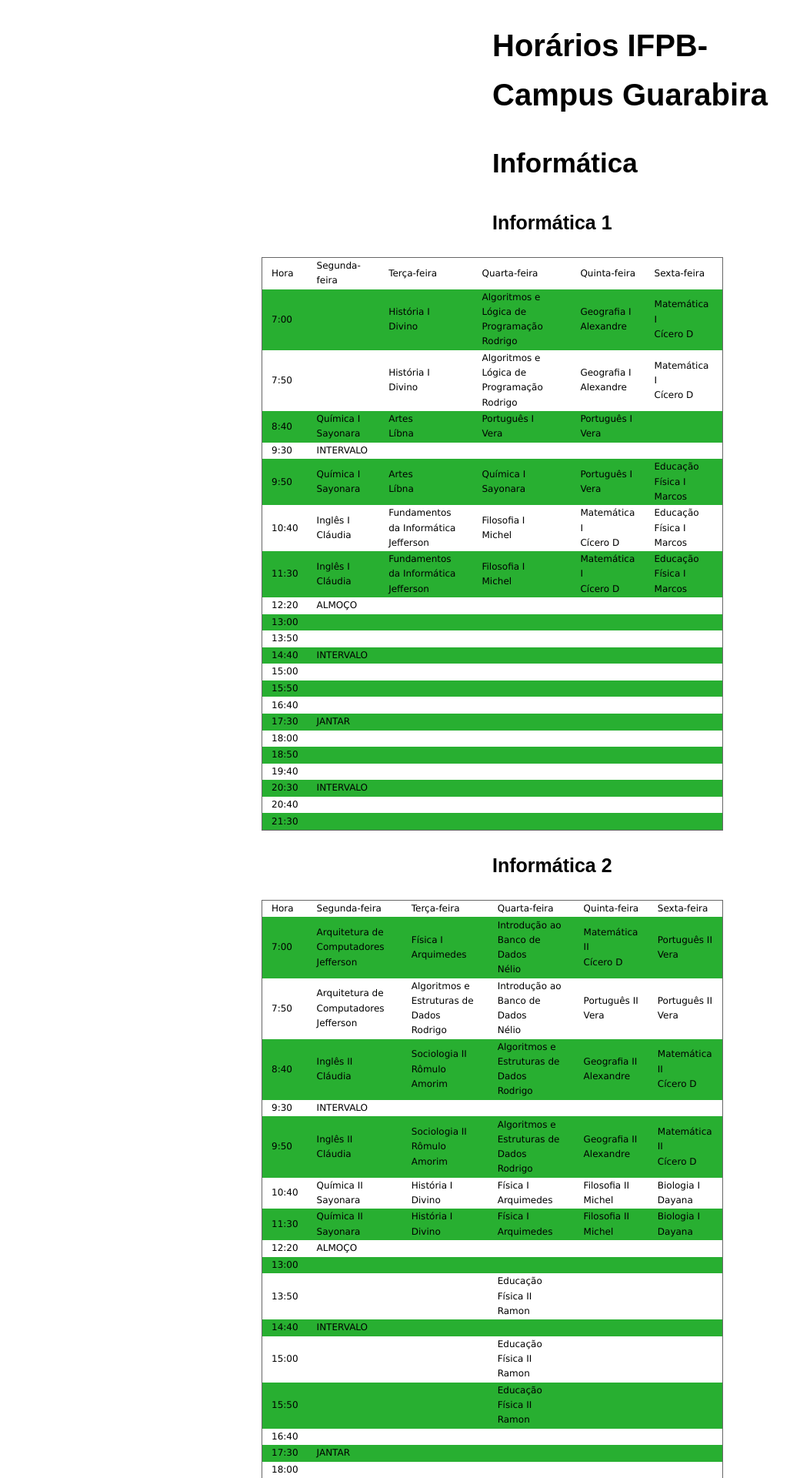
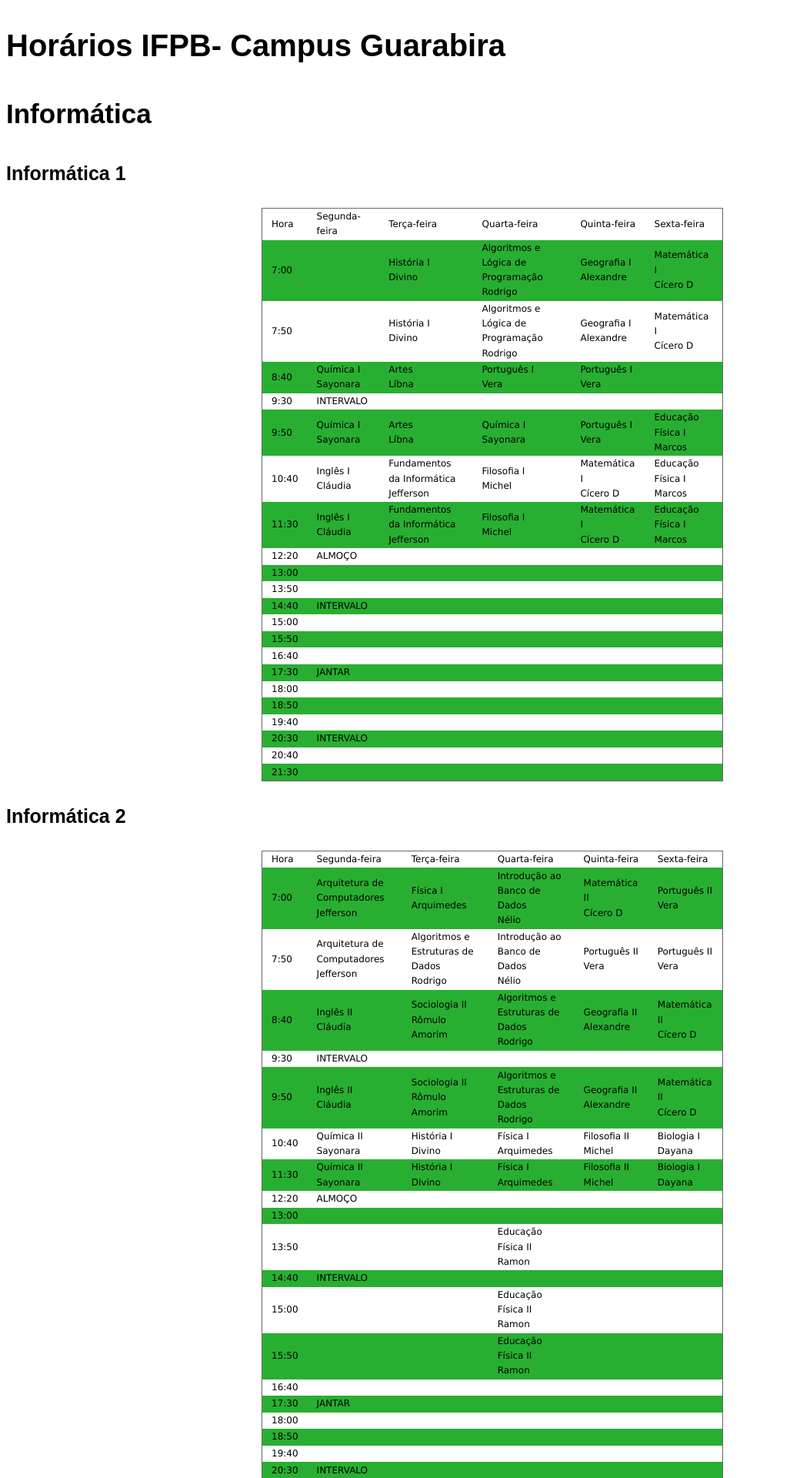
Before and after one commit to larissaserrano/horariomoisa, a Jekyll site: the page built from index.html, in a window 1280 px wide. Shown: the top 1920 px of the page at 77% size, without its empty margins (0-1053 px from the left). Built offline with Jekyll 4.4.1, drawn with Linux system fonts in a browser that asks for light colours.

Commit message:
Update style.css

```diff
--- a/css/style.css
+++ b/css/style.css
@@ -4,17 +4,17 @@
 h1{
   font-size: 40px;
   font-family: arial;
-  margin-right:15%; margin-left:50%;
+  margin-right:15%;
 }
 h2{
   font-size: 35px;
   font-family: arial;
-  margin-right:20%; margin-left:50%;
+  margin-right:20%;
 }
 h3{
   font-family: arial;
    font-size: 25px;
-  margin-right:20%; margin-left:50%;
+  margin-right:20%;
 }
 table {
   border-collapse: collapse;
```
